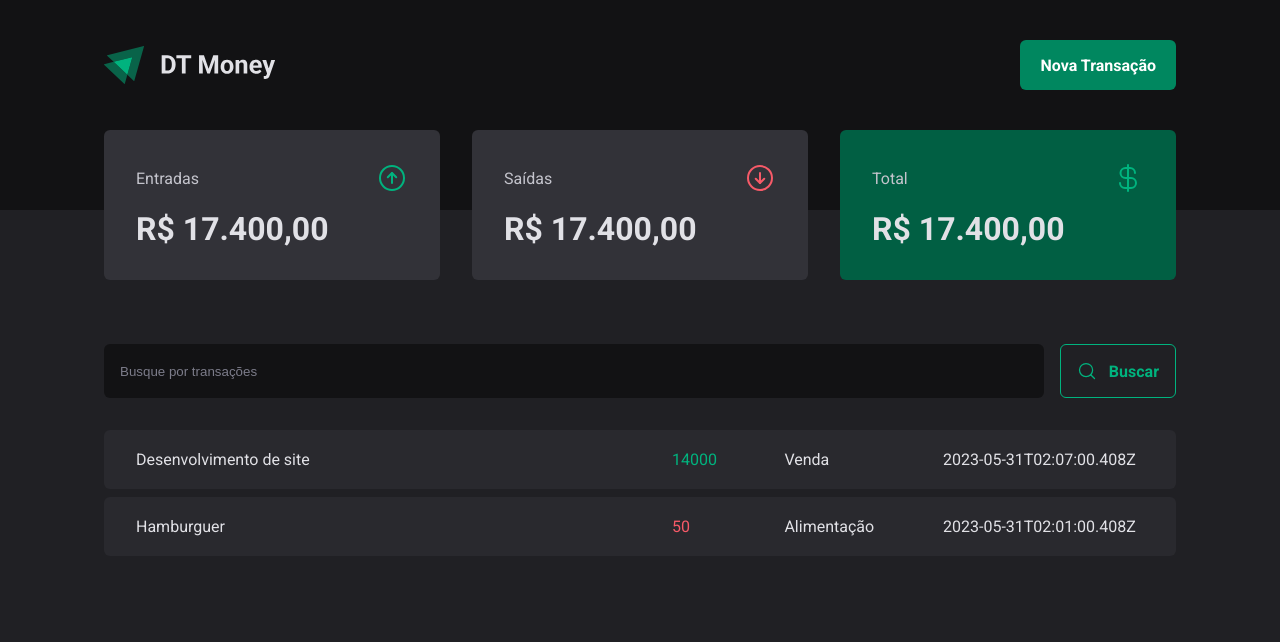
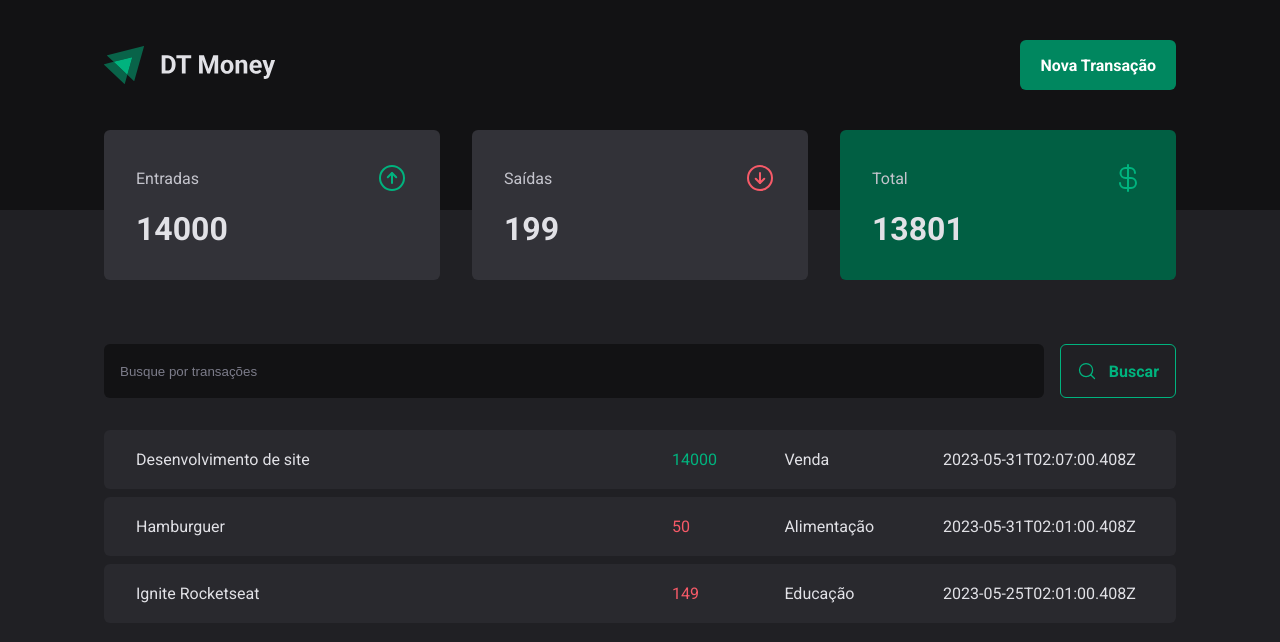
Before and after one commit to igiovany/03-dt-money, a React (Vite) app: page / in a window 1280 px wide. Shown: the top 642 px of the page. Built offline with nearby package versions, Linux system fonts and the light colour scheme; data requests are answered from the project's data file.

Commit message:
API Connection - Calculating Transaction Summary With Reduce

```diff
--- a/server.json
+++ b/server.json
@@ -16,6 +16,14 @@
       "category": "Alimentação",
       "price": 50,
       "createdAt": "2023-05-31T02:01:00.408Z"
+    },
+    {
+      "id": 3,
+      "description": "Ignite Rocketseat",
+      "type": "outcome",
+      "category": "Educação",
+      "price": 149,
+      "createdAt": "2023-05-25T02:01:00.408Z"
     }
 
   ]
--- a/src/components/Summary/index.tsx
+++ b/src/components/Summary/index.tsx
@@ -7,6 +7,24 @@
 
   const { transactions } = useContext(TransactionsContext)
 
+  const summary = transactions.reduce(
+    (acc, transaction) => {
+      if (transaction.type === 'income') {
+        acc.income += transaction.price;
+        acc.total += transaction.price;
+      } else {
+        acc.outcome += transaction.price;
+        acc.total -= transaction.price;
+      }
+
+      return acc;
+    },
+    {
+      income: 0,
+      outcome: 0,
+      total: 0
+    }
+  )
 
   return (
     <SummaryContainer>
@@ -16,7 +34,7 @@
           <ArrowCircleUp size={32} color="#00b37e" />
         </header>
 
-        <strong>R$ 17.400,00</strong>
+        <strong>{summary.income}</strong>
       </SummaryCard>
       <SummaryCard>
         <header>
@@ -24,7 +42,7 @@
           <ArrowCircleDown size={32} color="#f75a68" />
         </header>
 
-        <strong>R$ 17.400,00</strong>
+        <strong>{summary.outcome}</strong>
       </SummaryCard>
       <SummaryCard variant="green">
         <header>
@@ -32,7 +50,7 @@
           <CurrencyDollar size={32} color="#00b37e" />
         </header>
 
-        <strong>R$ 17.400,00</strong>
+        <strong>{summary.total}</strong>
       </SummaryCard>
     </SummaryContainer>
   )
```
